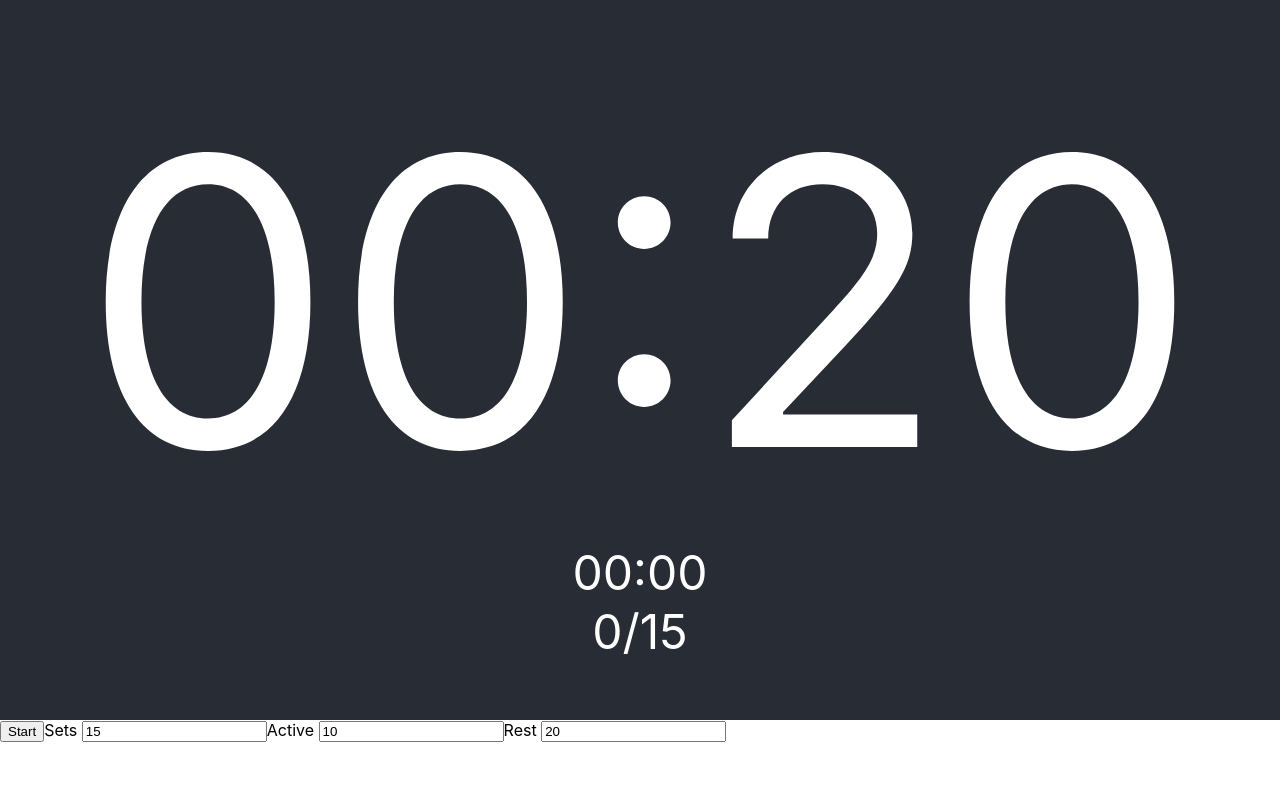
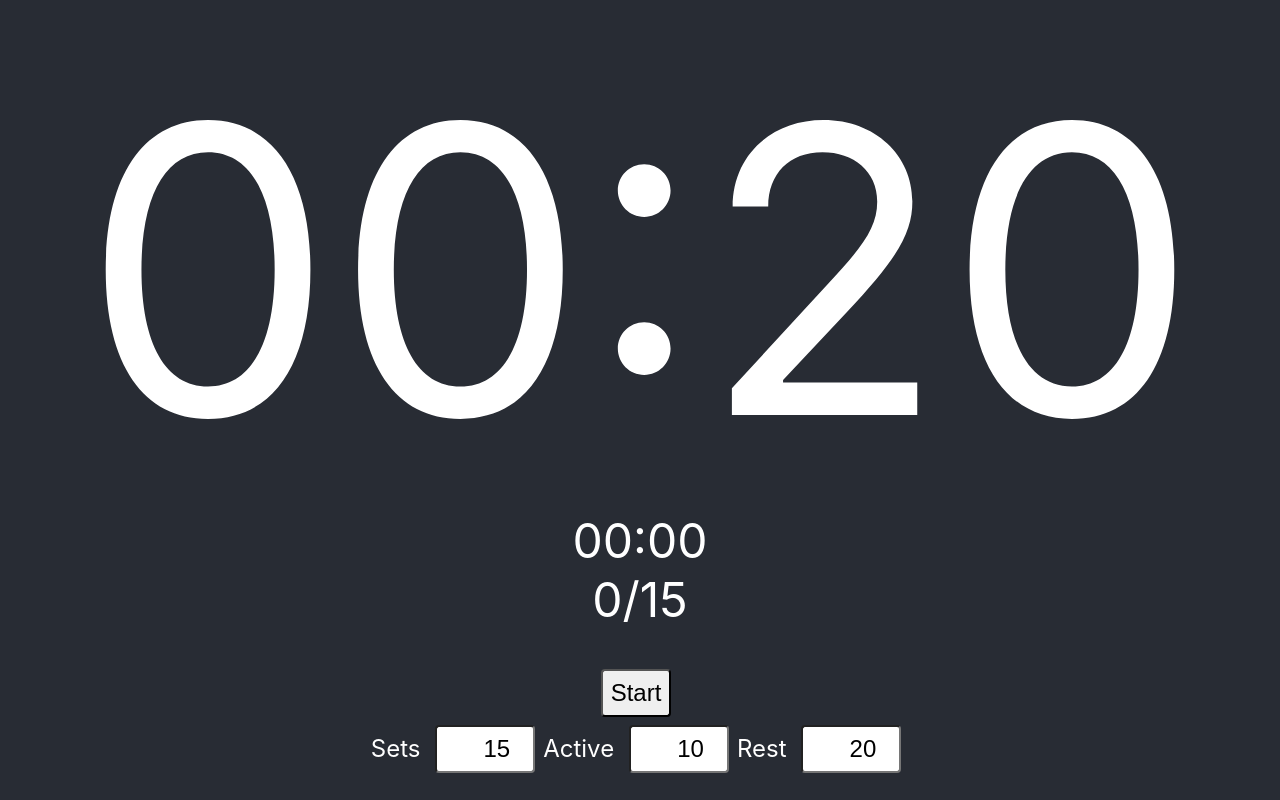
Before and after one commit to matthewwoodruff/calitimer, a React (Create React App) app: page / in a window 1280 px wide. Built offline with nearby package versions, Linux system fonts and the light colour scheme.

Commit message:
Improve styling

```diff
--- a/src/App.css
+++ b/src/App.css
@@ -1,6 +1,6 @@
 .App-header {
   background-color: #282c34;
-  min-height: 90vh;
+  min-height: 100vh;
   display: flex;
   flex-direction: column;
   align-items: center;
@@ -19,3 +19,29 @@
 .Active {
   background-color: green;
 }
+
+.controls {
+  margin-top: 5vh;
+  font-size: 3vmin;
+}
+
+.controls input {
+  padding: 1vmin;
+  font-size: 3vmin;
+  margin: 0 1vmin 0 1vmin;
+  border-radius: 0.5vmin;
+  width: 10vmin;
+  text-align: right;
+}
+
+.buttons {
+  text-align: center;
+  margin-bottom: 1vmin;
+}
+
+.buttons button {
+  font-size: 3vmin;
+  padding: 1vmin;
+  border-radius: 0.5vmin;
+  margin-right: 1vmin;
+}
--- a/src/App.machine.tsx
+++ b/src/App.machine.tsx
@@ -42,12 +42,31 @@ type Event =
     | { type: 'UPDATE_WORKOUT' }
     | { type: 'STOP' };
 
+const a=new AudioContext() // browsers limit the number of concurrent audio contexts, so you better re-use'em
+
+function beep(vol: number, freq: number, duration: number){
+    const v=a.createOscillator()
+    const u=a.createGain()
+    v.connect(u)
+    v.frequency.value=freq
+    v.type="square"
+    u.connect(a.destination)
+    u.gain.value=vol*0.01
+    v.start(a.currentTime)
+    v.stop(a.currentTime+duration*0.001)
+}
+
+
 const buildStatus = (elapsedTime: number, active: number, sets: number, rest: number): Workout => {
     const setTime = active + rest;
     const timeIntoSet = elapsedTime % setTime
     const set = Math.floor((elapsedTime - rest) / setTime) + 1
     const inActivePhase = timeIntoSet >= rest;
     let time = setTime - timeIntoSet - (inActivePhase ? 0 : active);
+
+    // if (inActivePhase && timeIntoSet === active) beep(10, 500, 1000);
+    // else if (!inActivePhase && timeIntoSet === rest) beep(10, 400, 1000)
+
     return {
         time: Math.ceil(time/1000)*1000,
         state: inActivePhase ? 'Active' : 'Rest',
@@ -71,7 +90,9 @@ export const calitimerMachine = Machine<Context, AppStateSchema, Event>({
             id: 'idle',
             on: {
                 UPDATE_SETS: [{
-                    actions: [assign((c, e) => ({sets: e.data}))],
+                    actions: [
+                        assign((c, e) => ({sets: e.data}))
+                    ],
                 }],
                 UPDATE_ACTIVE: [{
                     actions: [assign((c, e) => ({active: e.data}))],
@@ -125,6 +146,7 @@ export const calitimerMachine = Machine<Context, AppStateSchema, Event>({
                 paused: {
                     on: {
                         TOGGLE_PAUSE: 'running',
+                        TOGGLE_START: '#idle',
                     }
                 }
             },
--- a/src/App.tsx
+++ b/src/App.tsx
@@ -1,8 +1,8 @@
-import React, {useEffect, useState} from 'react';
+import React from 'react';
 import moment from "moment";
 import {useMachine} from '@xstate/react';
 import './App.css';
-import { calitimerMachine } from './App.machine';
+import {calitimerMachine} from './App.machine';
 
 interface InputProps {
     value: number;
@@ -42,17 +42,18 @@ function App() {
     const {time, state, set} = workout;
 
     const inActivity = current.matches('active');
-    const paused = current.matches('running.paused');
-
+    const paused = current.matches('active.paused');
     return (
         <div className={`App`}>
             <div className={`App-header ${inActivity ? state : ''}`}>
                 <div className="Time">{moment(time).format("mm:ss")}</div>
                 <div className="Set">{moment(elapsedTime).format("mm:ss")}</div>
                 <div className="Set">{set}/{sets}</div>
-            </div>
+                <div className="controls">
+                    <div className="buttons">
                         <button onClick={() => send('TOGGLE_START')}>{inActivity ? 'Stop' : 'Start'}</button>
                         {inActivity && <button onClick={() => send('TOGGLE_PAUSE')}>{paused ? 'Resume' : 'Pause'}</button>}
+                    </div>
                     {!inActivity && <>
                         Sets <input type="number"
                                     value={sets}
@@ -62,6 +63,9 @@ function App() {
                         Rest <SecondsInput value={rest} onChange={data => send({type: 'UPDATE_REST', data})}/>
                     </>}
                 </div>
+            </div>
+
+        </div>
     );
 }
 
```
Lines whose indentation alone changed are shown as unchanged.
